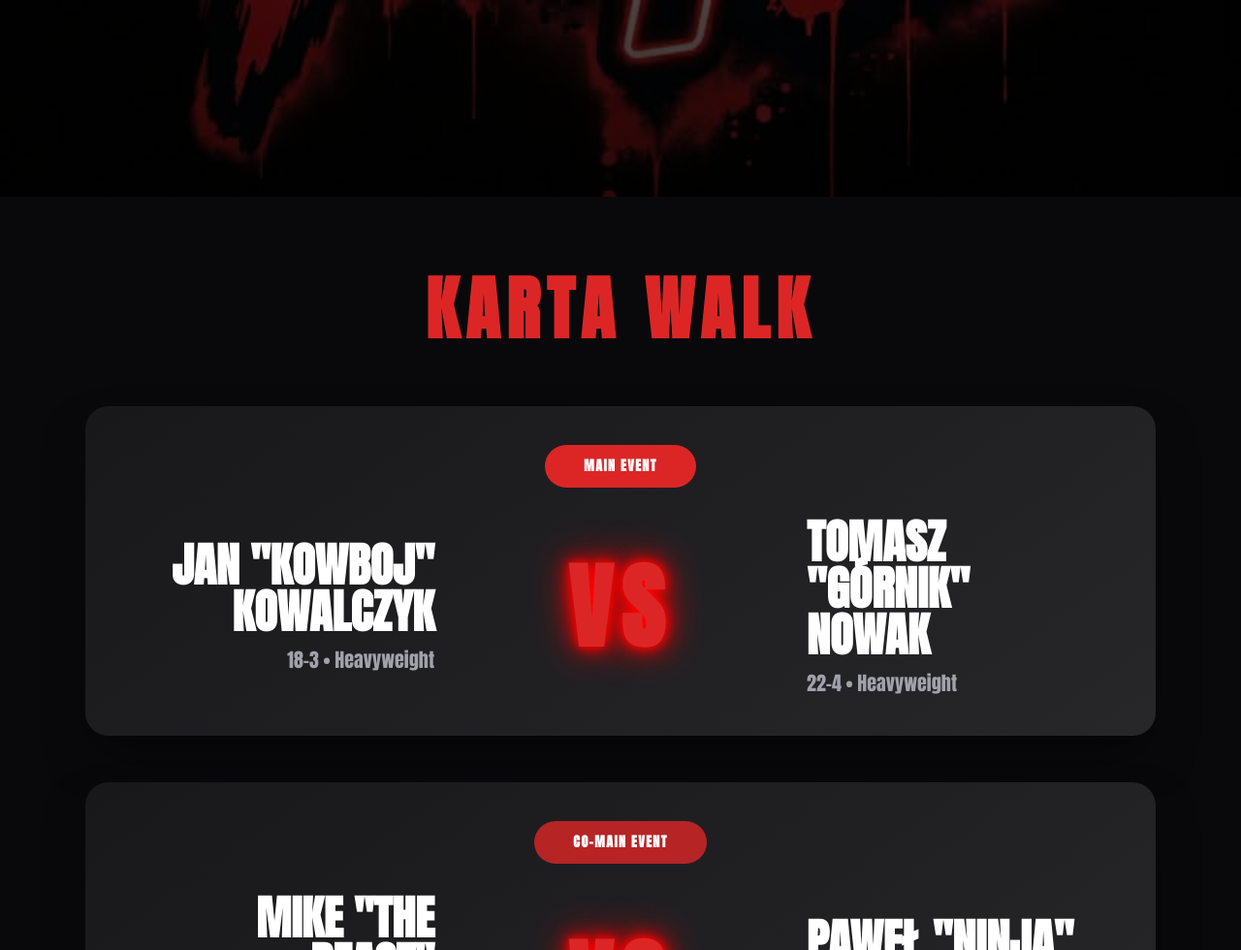
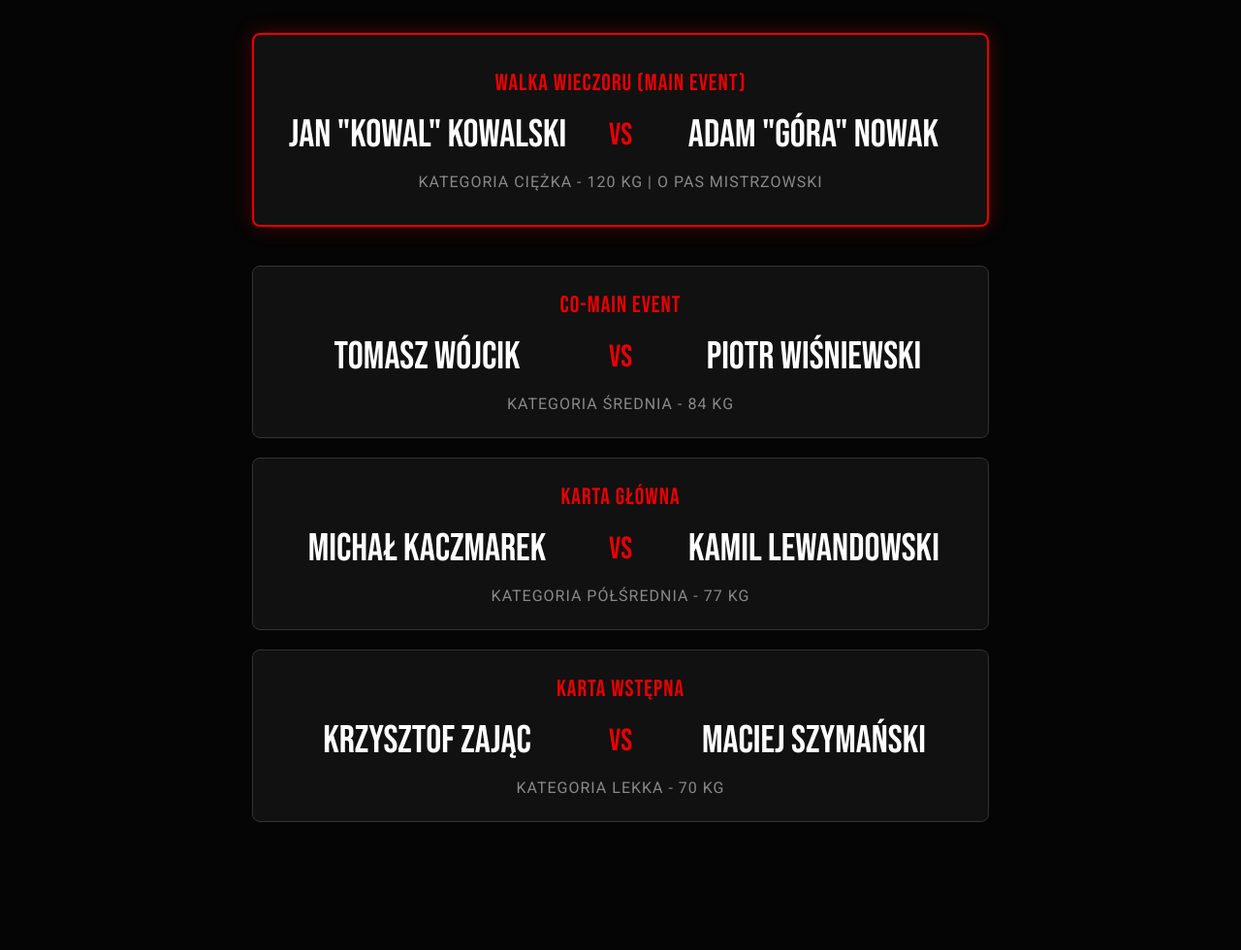
Before and after one commit to szymannsk1/galawlochy, a plain HTML site: page index.html in a window 1280 px wide. Shown: the part 597-1577 px from the top of the page at 97% size. After the commit the page ends 1515 px from the top, so only its background shows below. Drawn offline with nearby package versions, Linux system fonts and the light colour scheme; a web font is replaced by a local one.

Commit message:
Revise fight card layout and styles
Updated the event details and styling for the fight card.

```diff
--- a/index.html
+++ b/index.html
@@ -3,128 +3,193 @@
 <head>
     <meta charset="UTF-8">
     <meta name="viewport" content="width=device-width, initial-scale=1.0">
-  <title>F4L - Fight For Legacy</title>
-  <script src="https://cdn.tailwindcss.com"></script>
-  <link rel="stylesheet" href="https://cdnjs.cloudflare.com/ajax/libs/font-awesome/6.6.0/css/all.min.css">
+    <title>F4L - Karta Walk</title>
+    <link href="https://fonts.googleapis.com/css2?family=Bebas+Neue&family=Roboto:wght@400;700&display=swap" rel="stylesheet">
+
     <style>
-    @import url('https://fonts.googleapis.com/css2?family=Anton&family=Impact&display=swap');
+        :root {
+            --primary-red: #e60000; /* Czerwień dopasowana do logo */
+            --bg-color: #050505;
+            --card-bg: #111111;
+        }
+
+        * {
+            box-sizing: border-box;
+            margin: 0;
+            padding: 0;
+        }
 
         body {
-      font-family: 'Anton', sans-serif;
+            background-color: var(--bg-color);
+            color: #ffffff;
+            font-family: 'Roboto', sans-serif;
+            text-align: center;
+            padding-bottom: 50px;
         }
 
-    .hero-bg {
-      background-image: url('f4l-hero.jpg');
-      background-size: cover;
-      background-position: center;
-      background-attachment: fixed;
+        /* Sekcja z logo */
+        header {
+            padding: 40px 20px 20px;
         }
 
-    .neon-red {
-      text-shadow:
-        0 0 10px #ff0000,
-        0 0 20px #ff0000,
-        0 0 40px #ff0000;
+        .logo {
+            max-width: 300px;
+            width: 100%;
+            height: auto;
+            margin-bottom: 20px;
+            /* Delikatny cień pod logo, żeby lepiej siedziało na tle */
+            filter: drop-shadow(0 0 20px rgba(230, 0, 0, 0.2));
         }
 
+        h1.title {
+            font-family: 'Bebas Neue', sans-serif;
+            font-size: 3.5rem;
+            letter-spacing: 2px;
+            color: #fff;
+            margin-bottom: 30px;
+            text-transform: uppercase;
+        }
+
+        /* Kontener na walki */
+        .fight-card-container {
+            max-width: 800px;
+            margin: 0 auto;
+            padding: 0 20px;
+        }
+
+        /* Pojedyncza walka */
         .fight-box {
-      background: linear-gradient(145deg, #18181b, #27272a);
-      box-shadow: 0 25px 50px -12px rgb(0 0 0 / 0.5);
+            background-color: var(--card-bg);
+            border: 1px solid #333;
+            border-radius: 8px;
+            padding: 25px 20px;
+            margin-bottom: 20px;
+            transition: transform 0.3s ease;
+        }
+
+        .fight-box:hover {
+            transform: translateY(-5px);
+            border-color: #555;
+        }
+
+        /* Wyróżnienie Walki Wieczoru */
+        .main-event {
+            border: 2px solid var(--primary-red);
+            box-shadow: 0 0 20px rgba(230, 0, 0, 0.3);
+            padding: 35px 20px;
+            margin-bottom: 40px;
+        }
+
+        .main-event:hover {
+            border-color: var(--primary-red);
+            box-shadow: 0 0 30px rgba(230, 0, 0, 0.5);
+        }
+
+        .fight-type {
+            font-family: 'Bebas Neue', sans-serif;
+            font-size: 1.5rem;
+            color: var(--primary-red);
+            letter-spacing: 1px;
+            margin-bottom: 15px;
+        }
+
+        /* Układ zawodników */
+        .fighters {
+            display: flex;
+            justify-content: center;
+            align-items: center;
+            gap: 20px;
+            flex-wrap: wrap;
+        }
+
+        .fighter-name {
+            font-family: 'Bebas Neue', sans-serif;
+            font-size: 2.5rem;
+            width: 40%;
+        }
+
+        .vs {
+            font-family: 'Bebas Neue', sans-serif;
+            font-size: 2rem;
+            color: var(--primary-red);
+            width: 10%;
+        }
+
+        .weight-class {
+            margin-top: 15px;
+            font-size: 1rem;
+            color: #888;
+            text-transform: uppercase;
+            letter-spacing: 1px;
+        }
+
+        /* RWD - responsywność na telefony */
+        @media (max-width: 600px) {
+            .fighters {
+                flex-direction: column;
+                gap: 10px;
+            }
+            .fighter-name {
+                width: 100%;
+                font-size: 2.2rem;
+            }
+            .vs {
+                width: 100%;
+                margin: 5px 0;
+            }
         }
     </style>
 </head>
-<body class="bg-black text-white">
+<body>
 
-  <!-- HERO z Twoim logo w tle -->
-  <section class="hero-bg min-h-screen flex items-center justify-center relative">
-    <div class="absolute inset-0 bg-gradient-to-b from-black/70 via-black/60 to-black/80"></div>
+    <header>
+        <img src="f4l-hero.jpg" alt="F4L Logo" class="logo">
+        <h1 class="title">Oficjalna Karta Walk</h1>
+    </header>
 
-    <div class="relative z-10 text-center px-6 max-w-5xl mx-auto">
-      <h1 class="text-[160px] md:text-[220px] font-black tracking-[-8px] leading-none neon-red text-red-600">
-        F4L
-      </h1>
-      <p class="text-5xl md:text-7xl font-black tracking-widest mt-2 text-white">FIGHT FOR LEGACY</p>
+    <main class="fight-card-container">
 
-      <div class="mt-12 flex justify-center gap-8 text-xl md:text-2xl font-medium">
-        <div>15 MAJA 2026</div>
-        <div class="text-red-500">•</div>
-        <div>ARENA GLIWICE</div>
+        <div class="fight-box main-event">
+            <div class="fight-type">WALKA WIECZORU (MAIN EVENT)</div>
+            <div class="fighters">
+                <div class="fighter-name">Jan "Kowal" Kowalski</div>
+                <div class="vs">VS</div>
+                <div class="fighter-name">Adam "Góra" Nowak</div>
             </div>
-    </div>
-  </section>
-
-  <!-- KARTA WALK -->
-  <section class="py-20 bg-zinc-950">
-    <div class="max-w-6xl mx-auto px-6">
-      <h2 class="text-7xl font-black text-center tracking-widest text-red-600 mb-16">KARTA WALK</h2>
-
-      <!-- MAIN EVENT -->
-      <div class="fight-box rounded-3xl p-10 mb-12">
-        <div class="flex justify-center mb-8">
-          <div class="bg-red-600 text-white text-sm font-black tracking-widest px-10 py-3 rounded-full">
-            MAIN EVENT
-          </div>
+            <div class="weight-class">Kategoria Ciężka - 120 kg | O pas mistrzowski</div>
         </div>
 
-        <div class="grid md:grid-cols-3 items-center gap-8">
-          <!-- Fighter 1 -->
-          <div class="text-center md:text-right">
-            <div class="text-4xl md:text-5xl font-black leading-none">JAN "KOWBOJ"</div>
-            <div class="text-4xl md:text-5xl font-black leading-none text-white">KOWALCZYK</div>
-            <div class="text-zinc-400 mt-3 text-xl">18-3 • Heavyweight</div>
+        <div class="fight-box">
+            <div class="fight-type">CO-MAIN EVENT</div>
+            <div class="fighters">
+                <div class="fighter-name">Tomasz Wójcik</div>
+                <div class="vs">VS</div>
+                <div class="fighter-name">Piotr Wiśniewski</div>
+            </div>
+            <div class="weight-class">Kategoria Średnia - 84 kg</div>
         </div>
 
-          <!-- VS -->
-          <div class="flex flex-col items-center">
-            <div class="text-8xl font-black text-red-600 tracking-widest neon-red">VS</div>
+        <div class="fight-box">
+            <div class="fight-type">KARTA GŁÓWNA</div>
+            <div class="fighters">
+                <div class="fighter-name">Michał Kaczmarek</div>
+                <div class="vs">VS</div>
+                <div class="fighter-name">Kamil Lewandowski</div>
+            </div>
+            <div class="weight-class">Kategoria Półśrednia - 77 kg</div>
         </div>
 
-          <!-- Fighter 2 -->
-          <div class="text-center md:text-left">
-            <div class="text-4xl md:text-5xl font-black leading-none">TOMASZ "GÓRNIK"</div>
-            <div class="text-4xl md:text-5xl font-black leading-none text-white">NOWAK</div>
-            <div class="text-zinc-400 mt-3 text-xl">22-4 • Heavyweight</div>
+        <div class="fight-box">
+            <div class="fight-type">KARTA WSTĘPNA</div>
+            <div class="fighters">
+                <div class="fighter-name">Krzysztof Zając</div>
+                <div class="vs">VS</div>
+                <div class="fighter-name">Maciej Szymański</div>
             </div>
-        </div>
+            <div class="weight-class">Kategoria Lekka - 70 kg</div>
         </div>
 
-      <!-- CO-MAIN EVENT -->
-      <div class="fight-box rounded-3xl p-10">
-        <div class="flex justify-center mb-8">
-          <div class="bg-red-600/80 text-white text-sm font-black tracking-widest px-10 py-3 rounded-full">
-            CO-MAIN EVENT
-          </div>
-        </div>
-
-        <div class="grid md:grid-cols-3 items-center gap-8">
-          <!-- Fighter 1 -->
-          <div class="text-center md:text-right">
-            <div class="text-4xl md:text-5xl font-black leading-none">MIKE "THE BEAST"</div>
-            <div class="text-4xl md:text-5xl font-black leading-none text-white">ZIELIŃSKI</div>
-            <div class="text-zinc-400 mt-3 text-xl">Welterweight • 3 rundy</div>
-          </div>
-
-          <!-- VS -->
-          <div class="flex flex-col items-center">
-            <div class="text-8xl font-black text-red-600 tracking-widest neon-red">VS</div>
-          </div>
-
-          <!-- Fighter 2 -->
-          <div class="text-center md:text-left">
-            <div class="text-4xl md:text-5xl font-black leading-none">PAWEŁ "NINJA"</div>
-            <div class="text-4xl md:text-5xl font-black leading-none text-white">KAMIŃSKI</div>
-            <div class="text-zinc-400 mt-3 text-xl">Welterweight • 3 rundy</div>
-          </div>
-        </div>
-      </div>
-    </div>
-  </section>
-
-  <!-- STOPKA -->
-  <footer class="bg-black py-12 text-center border-t border-zinc-800">
-    <p class="text-3xl font-black tracking-widest text-red-600">F4L • FIGHT FOR LEGACY</p>
-    <p class="text-zinc-500 mt-3">© 2026 • Wszystkie prawa zastrzeżone</p>
-  </footer>
+    </main>
 
 </body>
 </html>
```
Lines whose indentation alone changed are shown as unchanged.
